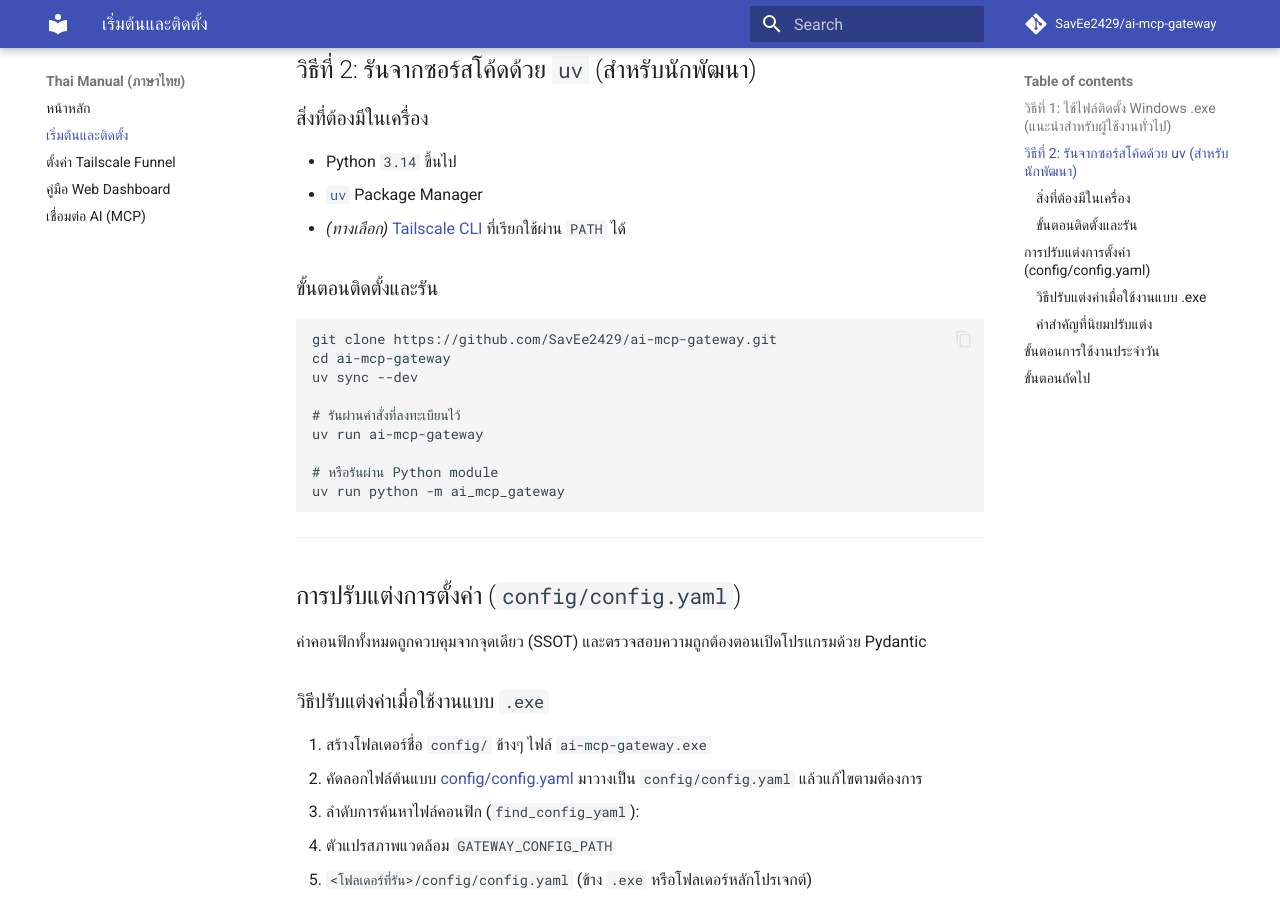
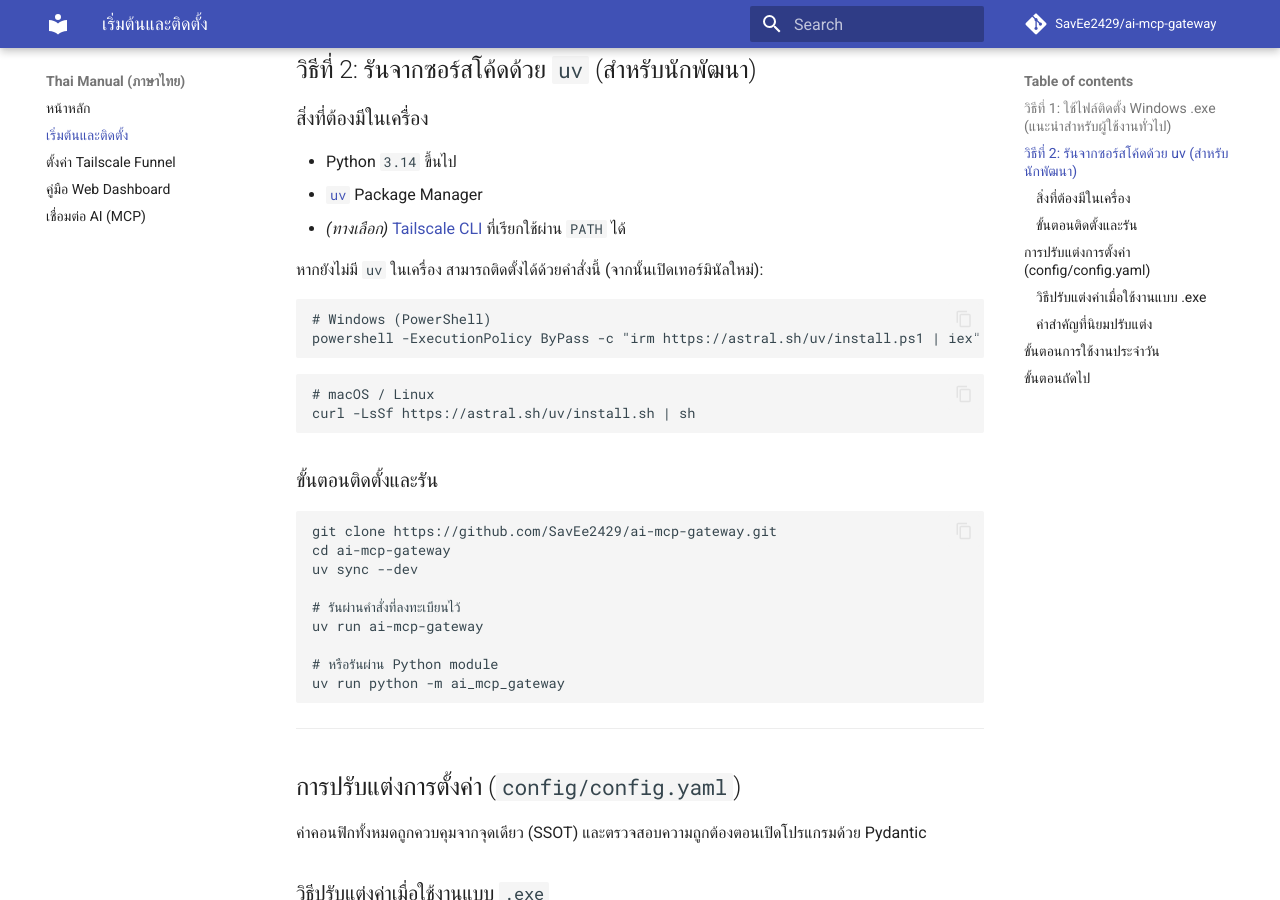
Before and after one commit to SavEe2429/ai-mcp-gateway, an MkDocs documentation site: the page built from Docs/public/th/manual/quick-start.md, in a window 1280 px wide and 900 px high, scrolled down 1138 px. Built offline with MkDocs 1.6.1 and Material for MkDocs 9.7.7, drawn with Linux system fonts in a browser that asks for light colours; comment, search, counter and statistics services are not loaded.

Commit message:
docs: add uv installation commands to README and quick-start guides

````diff
--- a/Docs/public/th/manual/quick-start.md
+++ b/Docs/public/th/manual/quick-start.md
@@ -53,6 +53,18 @@ AI
 - Python `3.14` ขึ้นไป
 - [`uv`](https://docs.astral.sh/uv/) Package Manager
 - _(ทางเลือก)_ [Tailscale CLI](https://tailscale.com/download) ที่เรียกใช้ผ่าน `PATH` ได้
+
+หากยังไม่มี `uv` ในเครื่อง สามารถติดตั้งได้ด้วยคำสั่งนี้ (จากนั้นเปิดเทอร์มินัลใหม่):
+
+```powershell
+# Windows (PowerShell)
+powershell -ExecutionPolicy ByPass -c "irm https://astral.sh/uv/install.ps1 | iex"
+```
+
+```bash
+# macOS / Linux
+curl -LsSf https://astral.sh/uv/install.sh | sh
+```
 
 ### ขั้นตอนติดตั้งและรัน
 
````
Also changed, not shown: Docs/public/en/manual/quick-start.md (+12 -0 lines), README.md (+12 -0 lines).
